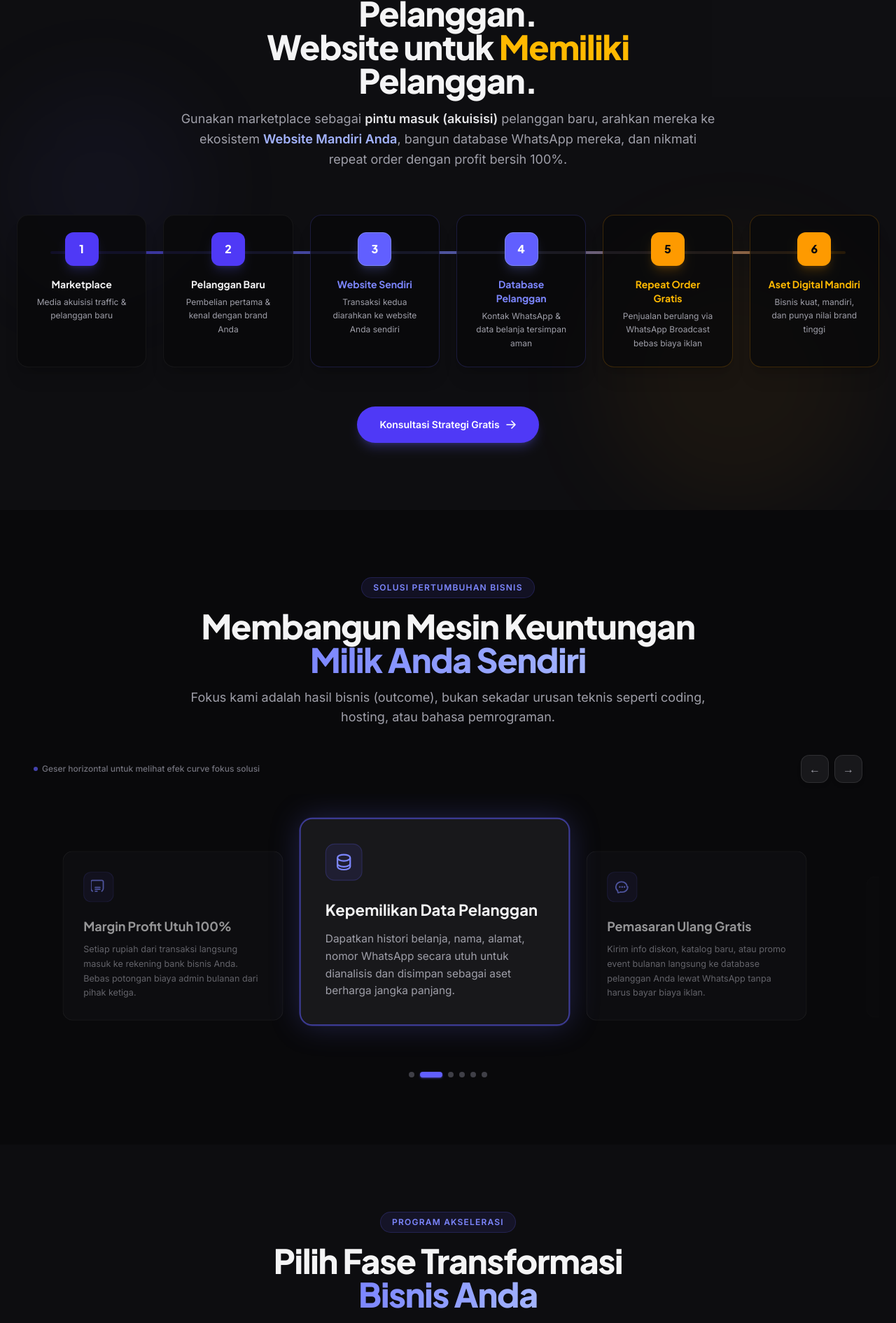
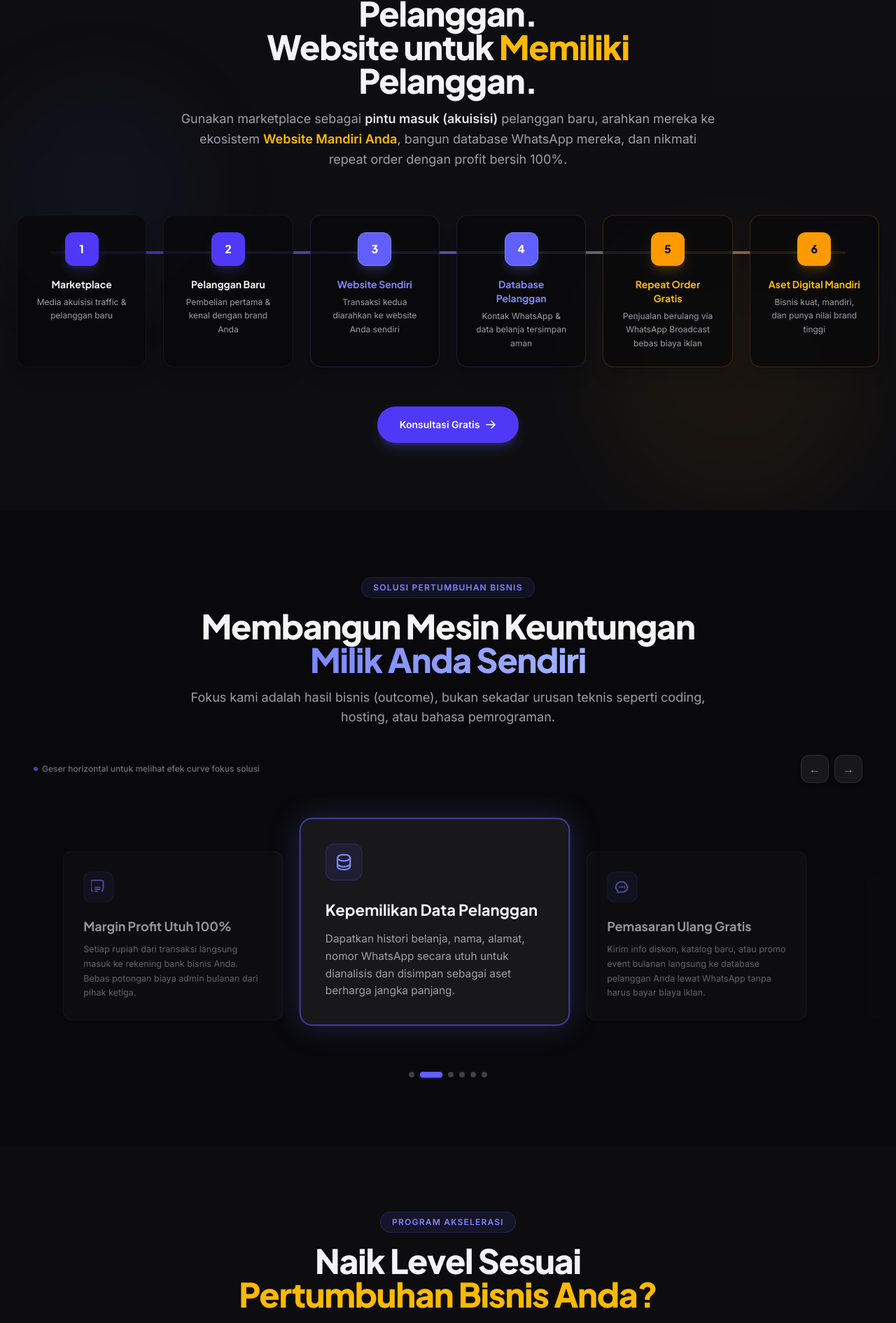
Before and after one commit to wandaboww/trinova-ecommcerce, a Laravel app: page / in a window 1280 px wide. Shown: the part 1894-3785 px from the top of the page at 70% size. Run offline with Laravel 12, Linux system fonts and the light colour scheme; data comes from the database, SQL or seed files in the repository; both versions use the stored data as it was after the commit; style sheets or scripts are compiled from the project's sources; some libraries are stand-ins or nearby versions.

Commit message:
feat: optimasi performa landing page & penyesuaian UI
- Implementasi database caching di LandingController untuk loading super cepat

- Tambah auto cache invalidation di berbagai Model saat CMS di-update

- Refactor helper getCached() ke komponen-komponen layout dasar

- Hapus CTA 'Analisa Bisnis Gratis' dari Navbar (Desktop & Mobile)

- Update styling text warna oklch kustom pada header landing page

- Pisahkan styling warna label 'Target' (zinc-300) dengan value-nya (indigo-400) pada card Program

- Ubah text 'Konsultasi Strategi Gratis' menjadi 'Konsultasi Gratis'

```diff
--- a/app/Http/Controllers/Admin/LandingManagerController.php
+++ b/app/Http/Controllers/Admin/LandingManagerController.php
@@ -59,6 +59,10 @@ class LandingManagerController extends Controller
             ]
         );
 
+        \Illuminate\Support\Facades\Cache::forget('landing_page_data');
+        \Illuminate\Support\Facades\Cache::forget('landing_setting');
+        \Illuminate\Support\Facades\Cache::forget('site_setting');
+
         return redirect()->back()->with('success', 'Konten Landing Page berhasil diperbarui.');
     }
 }
--- a/app/Http/Controllers/Admin/WebsiteSettingsController.php
+++ b/app/Http/Controllers/Admin/WebsiteSettingsController.php
@@ -41,6 +41,10 @@ class WebsiteSettingsController extends Controller
             ]
         );
 
+        \Illuminate\Support\Facades\Cache::forget('landing_page_data');
+        \Illuminate\Support\Facades\Cache::forget('landing_setting');
+        \Illuminate\Support\Facades\Cache::forget('site_setting');
+
         return redirect()->back()->with('success', 'Website settings updated successfully.');
     }
 }
--- a/app/Http/Controllers/LandingController.php
+++ b/app/Http/Controllers/LandingController.php
@@ -9,26 +9,24 @@ use App\Models\Faq;
 use App\Models\LandingSetting;
 
 use App\Models\Setting;
+use Illuminate\Support\Facades\Cache;
 
 class LandingController extends Controller
 {
     public function index()
     {
-        $programs = Program::active()->ordered()->get();
-        $portfolios = Portfolio::featured()->latest()->take(6)->get();
-        $testimonials = Testimonial::active()->ordered()->get();
-        $faqs = Faq::active()->ordered()->take(10)->get();
-        $setting = LandingSetting::first();
-        $generalSetting = Setting::first();
+        $data = Cache::remember('landing_page_data', 86400, function () {
+            return [
+                'programs'       => Program::active()->ordered()->get(),
+                'portfolios'     => Portfolio::featured()->latest()->take(6)->get(),
+                'testimonials'   => Testimonial::active()->ordered()->get(),
+                'faqs'           => Faq::active()->ordered()->take(10)->get(),
+                'setting'        => LandingSetting::first(),
+                'generalSetting' => Setting::first(),
+            ];
+        });
 
-        return view('landing.index', compact(
-            'programs',
-            'portfolios',
-            'testimonials',
-            'faqs',
-            'setting',
-            'generalSetting'
-        ));
+        return view('landing.index', $data);
     }
 
     public function seoShopee()
--- a/app/Models/Faq.php
+++ b/app/Models/Faq.php
@@ -16,6 +16,17 @@ class Faq extends Model
         'sort_order' => 'integer',
     ];
 
+    protected static function booted(): void
+    {
+        static::saved(function () {
+            \Illuminate\Support\Facades\Cache::forget('landing_page_data');
+        });
+
+        static::deleted(function () {
+            \Illuminate\Support\Facades\Cache::forget('landing_page_data');
+        });
+    }
+
     public function scopeActive(Builder $query): Builder
     {
         return $query->where('is_active', true);
--- a/app/Models/LandingSetting.php
+++ b/app/Models/LandingSetting.php
@@ -27,4 +27,24 @@ class LandingSetting extends Model
         'show_statistics'         => 'boolean',
         'show_whatsapp_float'     => 'boolean',
     ];
+
+    protected static function booted(): void
+    {
+        static::saved(function () {
+            \Illuminate\Support\Facades\Cache::forget('landing_setting');
+            \Illuminate\Support\Facades\Cache::forget('landing_page_data');
+        });
+
+        static::deleted(function () {
+            \Illuminate\Support\Facades\Cache::forget('landing_setting');
+            \Illuminate\Support\Facades\Cache::forget('landing_page_data');
+        });
+    }
+
+    public static function getCached(): ?self
+    {
+        return \Illuminate\Support\Facades\Cache::remember('landing_setting', 86400, function () {
+            return self::first();
+        });
+    }
 }
--- a/app/Models/Portfolio.php
+++ b/app/Models/Portfolio.php
@@ -18,6 +18,17 @@ class Portfolio extends Model
         'published_at' => 'datetime',
     ];
 
+    protected static function booted(): void
+    {
+        static::saved(function () {
+            \Illuminate\Support\Facades\Cache::forget('landing_page_data');
+        });
+
+        static::deleted(function () {
+            \Illuminate\Support\Facades\Cache::forget('landing_page_data');
+        });
+    }
+
     public function scopeFeatured(Builder $query): Builder
     {
         return $query->where('is_featured', true)->whereNotNull('published_at');
--- a/app/Models/Program.php
+++ b/app/Models/Program.php
@@ -22,6 +22,17 @@ class Program extends Model
         'outcome'       => 'array',
         'topics'        => 'array',
     ];
+
+    protected static function booted(): void
+    {
+        static::saved(function () {
+            \Illuminate\Support\Facades\Cache::forget('landing_page_data');
+        });
+
+        static::deleted(function () {
+            \Illuminate\Support\Facades\Cache::forget('landing_page_data');
+        });
+    }
 
     public function getEffectiveTopicsAttribute()
     {
--- a/app/Models/Setting.php
+++ b/app/Models/Setting.php
@@ -11,4 +11,24 @@ class Setting extends Model
         'email', 'phone', 'whatsapp', 'whatsapp_message', 'address',
         'facebook', 'instagram', 'tiktok', 'youtube', 'linkedin',
     ];
+
+    protected static function booted(): void
+    {
+        static::saved(function () {
+            \Illuminate\Support\Facades\Cache::forget('site_setting');
+            \Illuminate\Support\Facades\Cache::forget('landing_page_data');
+        });
+
+        static::deleted(function () {
+            \Illuminate\Support\Facades\Cache::forget('site_setting');
+            \Illuminate\Support\Facades\Cache::forget('landing_page_data');
+        });
+    }
+
+    public static function getCached(): ?self
+    {
+        return \Illuminate\Support\Facades\Cache::remember('site_setting', 86400, function () {
+            return self::first();
+        });
+    }
 }
--- a/app/Models/Testimonial.php
+++ b/app/Models/Testimonial.php
@@ -18,6 +18,17 @@ class Testimonial extends Model
         'is_active'  => 'boolean',
     ];
 
+    protected static function booted(): void
+    {
+        static::saved(function () {
+            \Illuminate\Support\Facades\Cache::forget('landing_page_data');
+        });
+
+        static::deleted(function () {
+            \Illuminate\Support\Facades\Cache::forget('landing_page_data');
+        });
+    }
+
     public function scopeActive(Builder $query): Builder
     {
         return $query->where('is_active', true);
--- a/config/octane.php
+++ b/config/octane.php
@@ -71,10 +71,10 @@ return [
             EnsureUploadedFilesCanBeMoved::class,
         ],
 
-        RequestReceived::class => [
+        RequestReceived::class => class_exists(Octane::class) ? [
             ...Octane::prepareApplicationForNextOperation(),
             ...Octane::prepareApplicationForNextRequest(),
-        ],
+        ] : [],
 
         RequestHandled::class => [
             //
@@ -84,17 +84,17 @@ return [
             FlushUploadedFiles::class,
         ],
 
-        TaskReceived::class => [
+        TaskReceived::class => class_exists(Octane::class) ? [
             ...Octane::prepareApplicationForNextOperation(),
-        ],
+        ] : [],
 
         TaskTerminated::class => [
             //
         ],
 
-        TickReceived::class => [
+        TickReceived::class => class_exists(Octane::class) ? [
             ...Octane::prepareApplicationForNextOperation(),
-        ],
+        ] : [],
 
         TickTerminated::class => [
             //
@@ -123,9 +123,9 @@ return [
     |--------------------------------------------------------------------------
     */
 
-    'warm' => [
+    'warm' => class_exists(Octane::class) ? [
         ...Octane::defaultServicesToWarm(),
-    ],
+    ] : [],
 
     'flush' => [
         //
--- a/resources/views/components/footer.blade.php
+++ b/resources/views/components/footer.blade.php
@@ -56,7 +56,7 @@
                             class="text-sm text-zinc-500 hover:text-zinc-200 transition-colors"
                             id="footer-program-empire">Program EMPIRE</a></li>
                     @php
-                        $footerSetting = \App\Models\LandingSetting::first();
+                        $footerSetting = \App\Models\LandingSetting::getCached();
                     @endphp
                     <li><a href="{{ route('audit.index') }}"
                             class="text-sm text-zinc-500 hover:text-zinc-200 transition-colors"
@@ -102,8 +102,8 @@
                 <ul class="flex flex-col gap-3" role="list">
                     <li>
                         @php
-                            $footerGen = \App\Models\Setting::first();
-                            $footerLand = \App\Models\LandingSetting::first();
+                            $footerGen = \App\Models\Setting::getCached();
+                            $footerLand = \App\Models\LandingSetting::getCached();
                             $footerRawPhone = $footerGen->whatsapp ?? $footerGen->phone ?? config('app.whatsapp', '6281234567890');
                             $footerWaNum = preg_replace('/[^0-9]/', '', $footerRawPhone);
                             if (str_starts_with($footerWaNum, '0')) {
--- a/resources/views/components/navbar.blade.php
+++ b/resources/views/components/navbar.blade.php
@@ -41,18 +41,6 @@
                    id="nav-blog">Blog</a>
             </nav>
 
-            {{-- Desktop CTA --}}
-            <div class="hidden lg:flex items-center gap-3 shrink-0">
-                @php
-                    $navSetting = \App\Models\LandingSetting::first();
-                @endphp
-                <a href="{{ route('audit.index') }}"
-                   class="inline-flex items-center gap-2 px-6 py-2.5 bg-gradient-to-r from-indigo-600 to-indigo-700 hover:from-indigo-500 hover:to-indigo-600 text-white font-semibold text-sm rounded-full shadow-lg shadow-indigo-500/25 hover:shadow-indigo-500/40 transition-all duration-200 hover:-translate-y-0.5"
-                   id="navbar-audit-cta">
-                    {{ $navSetting->hero_cta ?? 'Analisa Bisnis Gratis' }}
-                    <svg xmlns="http://www.w3.org/2000/svg" width="16" height="16" viewBox="0 0 24 24" fill="none" stroke="currentColor" stroke-width="2.5" stroke-linecap="round" stroke-linejoin="round" aria-hidden="true"><path d="M5 12h14"/><path d="m12 5 7 7-7 7"/></svg>
-                </a>
-            </div>
 
             {{-- Mobile Hamburger --}}
             <button @click="open = !open"
@@ -83,11 +71,7 @@
             <a href="{{ route('home') }}#portfolio" @click="open=false" class="px-4 py-3 text-sm font-medium text-zinc-400 hover:text-zinc-100 rounded-lg transition-colors" id="mobile-nav-portfolio">Portfolio</a>
             <a href="{{ route('home') }}#faq"      @click="open=false" class="px-4 py-3 text-sm font-medium text-zinc-400 hover:text-zinc-100 rounded-lg transition-colors" id="mobile-nav-faq">FAQ</a>
             <a href="{{ route('blog.index') }}"    @click="open=false" class="px-4 py-3 text-sm font-medium text-zinc-400 hover:text-zinc-100 rounded-lg transition-colors" id="mobile-nav-blog">Blog</a>
-            <a href="{{ route('audit.index') }}"
-               class="mt-2 px-4 py-3 bg-gradient-to-r from-indigo-600 to-indigo-700 text-white font-semibold text-sm rounded-xl text-center"
-               id="mobile-audit-cta">
-                {{ $navSetting->hero_cta ?? 'Analisa Bisnis Gratis' }} →
-            </a>
+
         </nav>
 
     </div>
--- a/resources/views/components/whatsapp-float.blade.php
+++ b/resources/views/components/whatsapp-float.blade.php
@@ -1,6 +1,6 @@
 @php
-    $general = \App\Models\Setting::first();
-    $landing = \App\Models\LandingSetting::first();
+    $general = \App\Models\Setting::getCached();
+    $landing = \App\Models\LandingSetting::getCached();
     $rawPhone = $general->whatsapp ?? $general->phone ?? config('app.whatsapp', '6281234567890');
     $waNumber = preg_replace('/[^0-9]/', '', $rawPhone);
     if (str_starts_with($waNumber, '0')) {
--- a/resources/views/landing/index.blade.php
+++ b/resources/views/landing/index.blade.php
@@ -382,7 +382,7 @@
                         Website untuk <span class="text-amber-400">Memiliki</span> Pelanggan.
                     </h2>
                     <p class="text-zinc-400 text-base sm:text-lg leading-relaxed" data-reveal data-delay="200">
-                        Gunakan marketplace sebagai <strong class="text-zinc-200">pintu masuk (akuisisi)</strong> pelanggan baru, arahkan mereka ke ekosistem <strong class="text-indigo-300">Website Mandiri Anda</strong>, bangun database WhatsApp mereka, dan nikmati repeat order dengan profit bersih 100%.
+                        Gunakan marketplace sebagai <strong class="text-zinc-200">pintu masuk (akuisisi)</strong> pelanggan baru, arahkan mereka ke ekosistem <strong class="text-[oklch(82.8%_0.189_84.429)]">Website Mandiri Anda</strong>, bangun database WhatsApp mereka, dan nikmati repeat order dengan profit bersih 100%.
                     </p>
                 </div>
 
@@ -456,7 +456,7 @@
                 <div class="mt-14 text-center" data-reveal data-delay="300">
                     <a href="{{ route('audit.index') }}"
                         class="inline-flex items-center justify-center gap-2 px-8 py-4 bg-indigo-600 hover:bg-indigo-500 text-white font-bold text-sm rounded-full transition-all duration-200 shadow-lg shadow-indigo-500/25">
-                        Konsultasi Strategi Gratis
+                        Konsultasi Gratis
                         <svg xmlns="http://www.w3.org/2000/svg" fill="none" viewBox="0 0 24 24"
                             stroke-width="2.5" stroke="currentColor" class="w-4 h-4">
                             <path stroke-linecap="round" stroke-linejoin="round"
@@ -697,14 +697,12 @@
                     </span>
                     <h2 class="text-3xl sm:text-4xl lg:text-5xl font-extrabold tracking-tight mb-4 font-heading"
                         data-reveal data-delay="100">
-                        Pilih Fase Transformasi<br />
+                        Naik Level Sesuai<br />
                         <span
-                            class="bg-gradient-to-r from-indigo-400 to-indigo-300 bg-clip-text text-transparent">Bisnis
-                            Anda</span>
+                            class="text-[oklch(82.8%_0.189_84.429)]">Pertumbuhan Bisnis Anda?</span>
                     </h2>
                     <p class="text-zinc-400 text-lg" data-reveal data-delay="200">
-                        Setiap fase bisnis memiliki tantangan berbeda. Pilih program akselerasi yang sesuai dengan skala
-                        bisnis Anda saat ini.
+                        Mulai dari toko online untuk brand baru hingga ekosistem e-commerce untuk bisnis berskala besar. Pilih fitur yang sesuai dengan kebutuhan Anda hari ini, dan siap berkembang ketika bisnis Anda naik level.
                     </p>
                 </div>
 
@@ -728,7 +726,7 @@
                                     </div>
                                     <div>
                                         <h3 class="text-xl font-bold text-zinc-100 mb-1 font-heading">{{ $program->title }}</h3>
-                                        <p class="text-xs text-indigo-400 font-medium">Target: {{ $program->target_market }}</p>
+                                        <p class="text-xs font-bold text-zinc-300 tracking-wider mb-4">Target: <span class="text-indigo-400 font-medium">{{ $program->target_market }}</span></p>
                                     </div>
                                 </div>
 
@@ -797,7 +795,7 @@
                                     </div>
                                     <div>
                                         <h3 class="text-xl font-bold text-zinc-100 mb-1 font-heading">START</h3>
-                                        <p class="text-xs text-indigo-400 font-medium">Target: Pemula / Brand Baru</p>
+                                        <p class="text-xs font-bold text-zinc-300 tracking-wider mb-4">Target: <span class="text-indigo-400 font-medium">Pemula / Brand Baru</span></p>
                                     </div>
                                 </div>
                                 <p class="text-zinc-400 text-sm leading-relaxed mb-6">Validasi produk dan buat funnel
@@ -833,7 +831,7 @@
                                     </div>
                                     <div>
                                         <h3 class="text-xl font-bold text-zinc-100 mb-1 font-heading">GROW</h3>
-                                        <p class="text-xs text-indigo-400 font-medium">Target: Seller Ingin Mandiri</p>
+                                        <p class="text-xs font-bold text-zinc-300 tracking-wider mb-4">Target: <span class="text-indigo-400 font-medium">Seller Ingin Mandiri</span></p>
                                     </div>
                                 </div>
                                 <p class="text-zinc-400 text-sm leading-relaxed mb-6">Mulai berpindah dari marketplace ke
@@ -865,7 +863,7 @@
                                     </div>
                                     <div>
                                         <h3 class="text-xl font-bold text-zinc-100 mb-1 font-heading">SCALE</h3>
-                                        <p class="text-xs text-indigo-400 font-medium">Target: Brand Ingin Tumbuh</p>
+                                        <p class="text-xs font-bold text-zinc-300 tracking-wider mb-4">Target: <span class="text-indigo-400 font-medium">Brand Ingin Tumbuh</span></p>
                                     </div>
                                 </div>
                                 <p class="text-zinc-400 text-sm leading-relaxed mb-6">Tingkatkan profit bisnis dengan
@@ -897,7 +895,7 @@
                                     </div>
                                     <div>
                                         <h3 class="text-xl font-bold text-zinc-100 mb-1 font-heading">EMPIRE</h3>
-                                        <p class="text-xs text-indigo-400 font-medium">Target: Penguasa Pasar / Enterprise</p>
+                                        <p class="text-xs font-bold text-zinc-300 tracking-wider mb-4">Target: <span class="text-indigo-400 font-medium">Penguasa Pasar / Enterprise</span></p>
                                     </div>
                                 </div>
                                 <p class="text-zinc-400 text-sm leading-relaxed mb-6">Membangun ekosistem ERP mandiri untuk
--- a/resources/views/landing/privacy.blade.php
+++ b/resources/views/landing/privacy.blade.php
@@ -439,7 +439,7 @@
                             </p>
 
                             @php
-                                $genSetting = \App\Models\Setting::first();
+                                $genSetting = \App\Models\Setting::getCached();
                                 $contactEmail = $genSetting->email ?? 'halo@trinova.id';
                                 $contactPhone = $genSetting->whatsapp ?? $genSetting->phone ?? '6281234567890';
                                 $waNum = preg_replace('/[^0-9]/', '', $contactPhone);
```
Also changed, not shown: tests/Feature/ExampleTest.php (+17 -1 lines), database/database.sqlite, package-lock.json, 2 other files.
